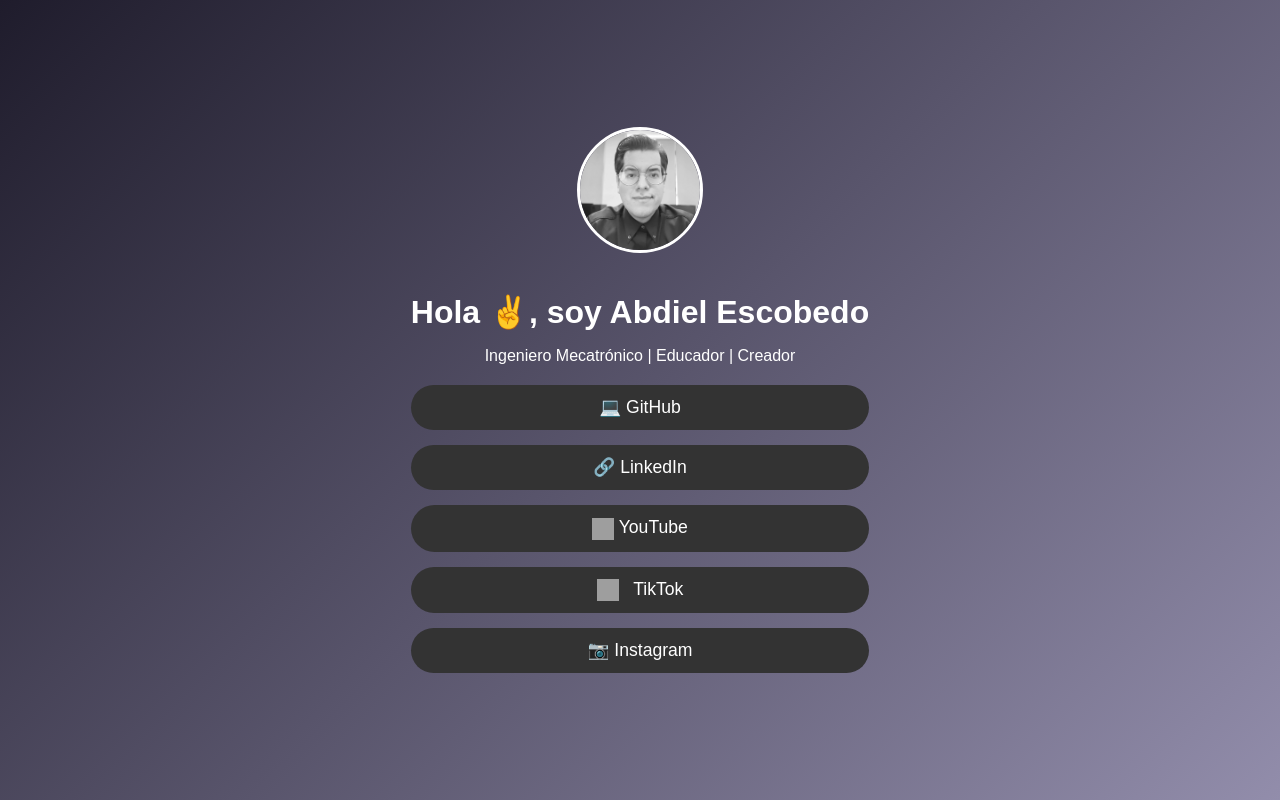
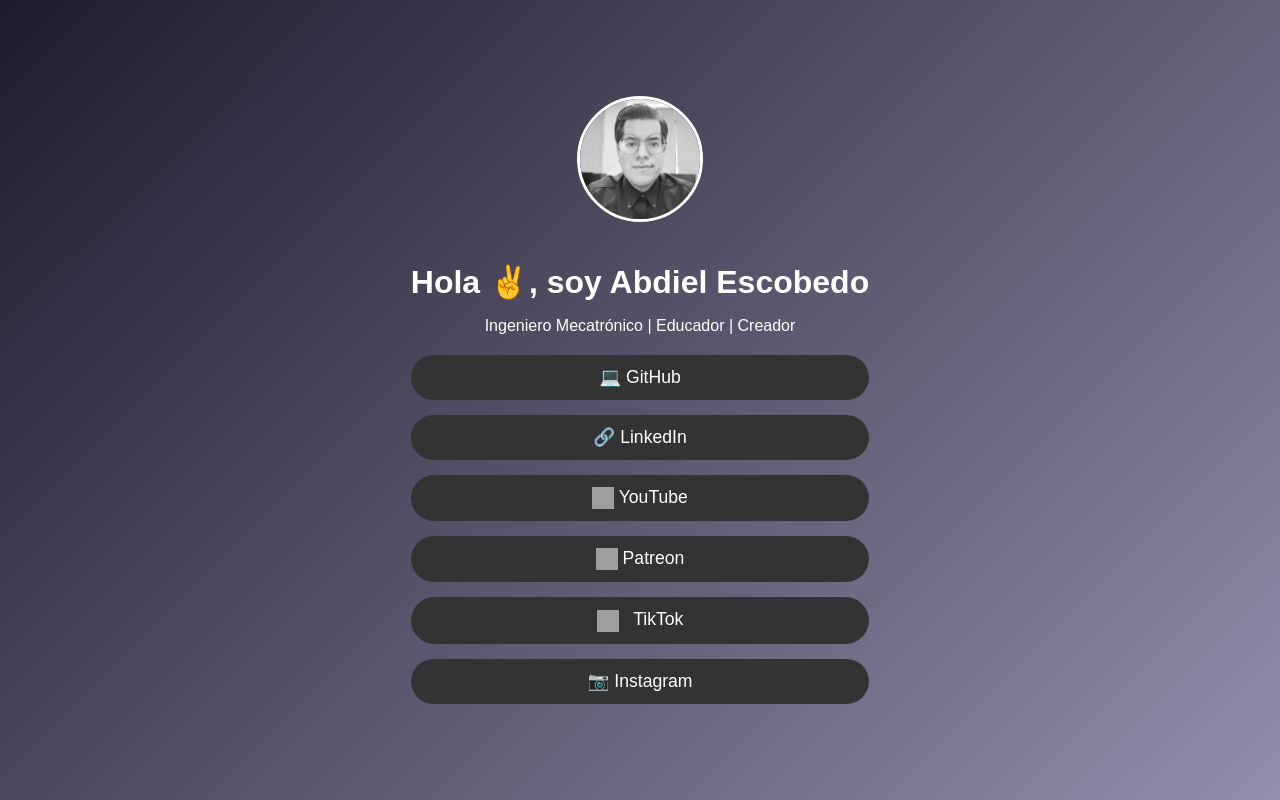
Before and after one commit to AbdielEscobedo/Social-links-profile, a plain HTML site: page index.html in a window 1280 px wide. Drawn offline with Linux system fonts and the light colour scheme; grey boxes are pictures that could not be loaded.

Commit message:
Update index.html

```diff
--- a/index.html
+++ b/index.html
@@ -69,7 +69,10 @@
   <img src="https://cdn.simpleicons.org/youtube/FF0000" alt="YouTube" width="22" height="22" style="vertical-align:middle;">
   YouTube
 </a>
-
+      <a class="link-btn" href="https://www.youtube.com/@diseñandoconabdiel" target="_blank" rel="noopener" aria-label="Patreon de Abdiel">
+  <img src="https://cdn.simpleicons.org/patreon/FF424D" alt="Patreon" width="22" height="22" style="vertical-align:middle;">
+ Patreon
+</a>
       <a class="link-btn" href="https://www.tiktok.com/@abdiel.escobedo" target="_blank" rel="noopener" aria-label="TikTok de Abdiel">
       <img src="https://cdn.simpleicons.org/tiktok" alt="Logo TikTok" width="22" height="22" style="vertical-align:middle;margin-right:10px;">
       TikTok
```
